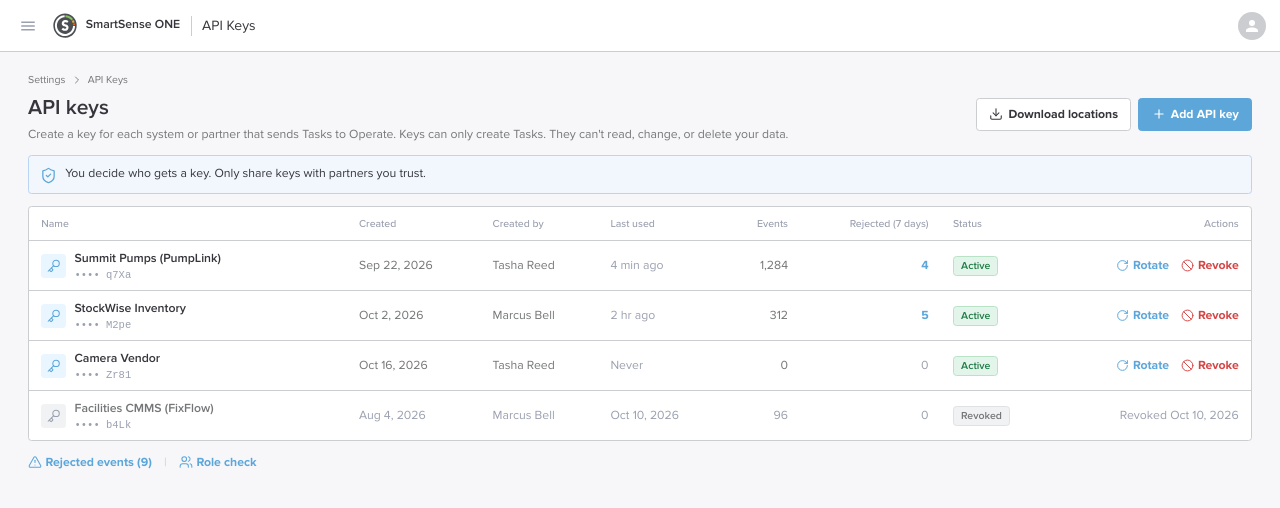
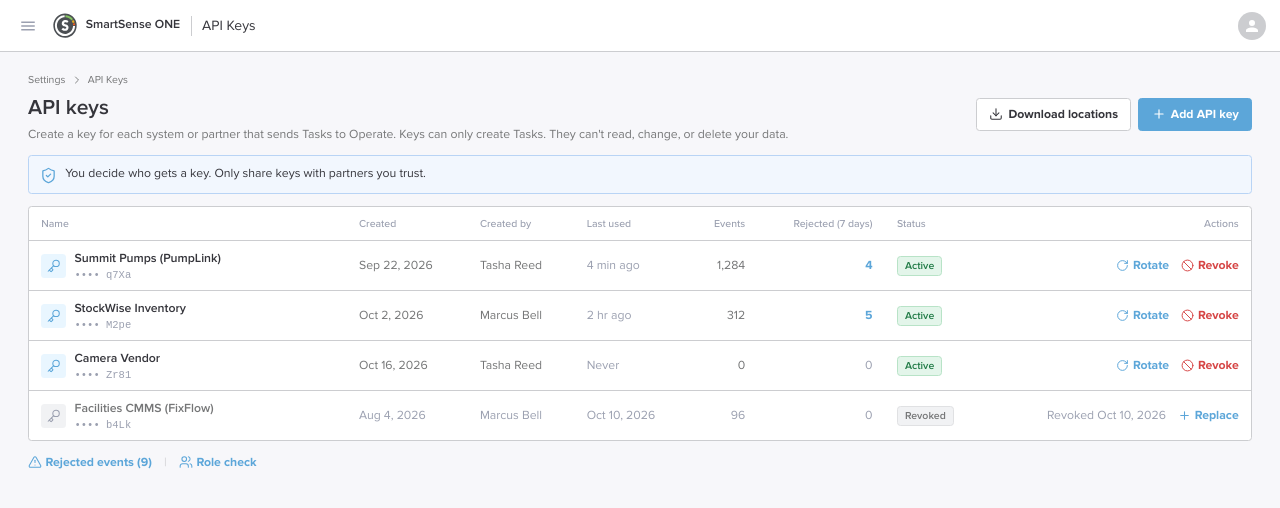
Before and after one commit to jdjensen17-hub/smartsense-prototypes, a React (Vite) app: page /#/admin/api-keys in a window 1280 px wide. Shown: the top 508 px of the page. Built offline with nearby package versions, Linux system fonts and the light colour scheme; what ag-grid-community would draw is missing.

Commit message:
Preview: reconnect a revoked partner with a replacement key.
Co-authored-by: jdjensen17-hub <jdjensen17-hub@users.noreply.github.com>

```diff
--- a/src/components/api-keys/AddKeyModal.tsx
+++ b/src/components/api-keys/AddKeyModal.tsx
@@ -1,5 +1,5 @@
 import { useState } from 'react';
-import { Key } from 'lucide-react';
+import { Info, Key } from 'lucide-react';
 import { NAME_MAX, apiKeys, partnerTag, type ApiKey } from '@/data/apiKeys';
 import { IconBadge, Modal } from './Modal';
 import { Button, Code, FieldError, FieldLabel, Help, KindChip, SourcePill } from './ui';
@@ -10,12 +10,15 @@ export function AddKeyModal({
   initialName = '',
   initialNotes = '',
   initialError = null,
+  replaces = null,
   onClose,
   onCreated,
 }: {
   initialName?: string;
   initialNotes?: string;
   initialError?: string | null;
+  /** Set when this key reconnects a partner whose key was revoked. */
+  replaces?: ApiKey | null;
   onClose: () => void;
   onCreated: (result: { key: ApiKey; token: string }) => void;
 }) {
@@ -37,14 +40,18 @@ export function AddKeyModal({
       setError('A key with this name already exists.');
       return;
     }
-    onCreated(apiKeys.create({ name: trimmed, notes }));
+    onCreated(apiKeys.create({ name: trimmed, notes, replacesKeyId: replaces?.id }));
   }
 
   return (
     <Modal
       icon={<IconBadge tone="info"><Key size={18} strokeWidth={1.8} /></IconBadge>}
-      title="Add API key"
-      subtitle="Name it after the partner or system that will use it."
+      title={replaces ? 'Create replacement key' : 'Add API key'}
+      subtitle={
+        replaces
+          ? `Reconnect ${replaces.name} with a new key. The revoked key keeps its own history.`
+          : 'Name it after the partner or system that will use it.'
+      }
       onClose={onClose}
       footer={
         <>
@@ -53,6 +60,14 @@ export function AddKeyModal({
         </>
       }
     >
+      {replaces && (
+        <p className="mb-3.5 flex items-start gap-1.5 rounded px-2.5 py-2 text-xs" style={{ backgroundColor: '#F2F7FE', border: '1px solid #B9D4F5' }}>
+          <Info size={13} strokeWidth={1.8} className="mt-0.5 flex-shrink-0" color={C.primary} />
+          <span>
+            Replaces <b>{replaces.name}</b>, revoked {replaces.revokedOn}. Send the new key to the partner so they can reconnect.
+          </span>
+        </p>
+      )}
       <div className="mb-3.5">
         <FieldLabel htmlFor="api-key-name" counter={`${name.length}/${NAME_MAX}`}>
           Key name <span style={{ color: C.danger }}>*</span>
--- a/src/data/apiKeys.ts
+++ b/src/data/apiKeys.ts
@@ -24,6 +24,10 @@ export type ApiKey = {
   oldKeyCalls?: { last: string | null; count: number; last4: string };
   revokedOn?: string;
   revokedBy?: string;
+  /** The revoked key this one was created to replace. */
+  replacesKeyId?: string;
+  /** The key created to replace this revoked one. */
+  replacedByKeyId?: string;
 };
 
 export type KeyEvent = {
@@ -376,11 +380,12 @@ export const apiKeys = {
     if (state.viewAs === viewAs) return;
     replace({ ...state, viewAs });
   },
+  /** Only active keys hold a name. A revoked key's name is free to reuse for its replacement. */
   nameTaken(name: string) {
     const normalized = name.trim().toLowerCase();
-    return state.keys.some((key) => key.name.trim().toLowerCase() === normalized);
+    return state.keys.some((key) => key.status === 'active' && key.name.trim().toLowerCase() === normalized);
   },
-  create({ name, notes }: { name: string; notes: string }) {
+  create({ name, notes, replacesKeyId }: { name: string; notes: string; replacesKeyId?: string }) {
     const token = makeToken(name);
     const trimmed = name.trim();
     let id = slug(trimmed) || `key-${state.keys.length}`;
@@ -395,8 +400,13 @@ export const apiKeys = {
       events: 0,
       last4: token.slice(-4),
       notes: notes.trim(),
+      ...(replacesKeyId ? { replacesKeyId } : {}),
     };
-    replace({ ...state, keys: [key, ...state.keys], events: { ...state.events, [id]: [] } });
+    replace({
+      ...state,
+      keys: [key, ...state.keys].map((item) => (item.id === replacesKeyId ? { ...item, replacedByKeyId: id } : item)),
+      events: { ...state.events, [id]: [] },
+    });
     return { key, token };
   },
   /** For the ?modal=token deep link: creating the sample key twice must hand back the same token. */
--- a/src/pages/user-management/ApiKeyDetailPage.tsx
+++ b/src/pages/user-management/ApiKeyDetailPage.tsx
@@ -2,7 +2,8 @@
 
 import { useState, type ReactNode } from 'react';
 import { Link, useNavigate, useParams, useSearchParams } from 'react-router-dom';
-import { Ban, Download, Lock, Pencil, RotateCw, Send, TriangleAlert } from 'lucide-react';
+import { Ban, Download, Lock, Pencil, Plus, RotateCw, Send, TriangleAlert } from 'lucide-react';
+import { AddKeyModal } from '@/components/api-keys/AddKeyModal';
 import { CopyKeyModal } from '@/components/api-keys/CopyKeyModal';
 import { LocationsModal } from '@/components/api-keys/LocationsModal';
 import { ConfirmDialog } from '@/components/api-keys/Modal';
@@ -31,7 +32,8 @@ type Dialog =
   | { type: 'locations' }
   | { type: 'rotate' }
   | { type: 'revoke' }
-  | { type: 'token'; token: string; oldLast4: string };
+  | { type: 'replace' }
+  | { type: 'token'; keyId: string; keyName: string; token: string; rotated: boolean; oldLast4?: string };
 
 /** A query change is a new entry point, so the screen starts over from the URL. */
 export default function ApiKeyDetailPage() {
@@ -40,7 +42,7 @@ export default function ApiKeyDetailPage() {
   return <ApiKeyDetailScreen key={`${keyId}?${params.toString()}`} />;
 }
 
-/** Deep links from the reference mock: ?modal=rotate | revoke | token&rotated=1 */
+/** Deep links from the reference mock: ?modal=rotate | revoke | replace | token&rotated=1 */
 function dialogFromParams(params: URLSearchParams, keyId: string): Dialog | null {
   switch (params.get('modal')) {
     case 'locations':
@@ -49,9 +51,12 @@ function dialogFromParams(params: URLSearchParams, keyId: string): Dialog | null
       return { type: 'rotate' };
     case 'revoke':
       return { type: 'revoke' };
+    case 'replace':
+      return { type: 'replace' };
     case 'token': {
+      const key = apiKeys.get(keyId);
       const rotated = apiKeys.rotateOnce(keyId);
-      return { type: 'token', token: rotated.token, oldLast4: rotated.oldLast4 };
+      return { type: 'token', keyId, keyName: key?.name ?? '', token: rotated.token, rotated: true, oldLast4: rotated.oldLast4 };
     }
     default:
       return null;
@@ -88,10 +93,22 @@ function ApiKeyDetailScreen() {
   const events = state.events[apiKey.id] ?? [];
   const rejected = rejectedFor(state, apiKey.id).length;
   const oldCalls = apiKey.oldKeyCalls;
+  // Two keys can share a name once the first is revoked, so each one says which is which.
+  const replaced = state.keys.find((key) => key.id === apiKey.replacesKeyId) ?? null;
+  const replacement = state.keys.find((key) => key.id === apiKey.replacedByKeyId) ?? null;
 
   function rotate() {
     const result = apiKeys.rotate(keyId);
-    setDialog({ type: 'token', token: result.token, oldLast4: result.oldLast4 });
+    setDialog({ type: 'token', keyId, keyName: apiKey?.name ?? '', token: result.token, rotated: true, oldLast4: result.oldLast4 });
+  }
+
+  function finishToken(current: Extract<Dialog, { type: 'token' }>) {
+    setDialog(null);
+    if (current.rotated) {
+      showToast('New key issued. The old key no longer works.');
+      return;
+    }
+    navigate(`/admin/api-keys/${current.keyId}/test`);
   }
 
   function revoke() {
@@ -111,15 +128,26 @@ function ApiKeyDetailScreen() {
       <Crumbs items={[{ label: 'Settings' }, { label: 'API Keys', to: '/admin/api-keys' }, { label: apiKey.name }]} />
       <PageHead
         title={apiKey.name}
-        badge={active ? <Pill tone="active">Active</Pill> : <Pill tone="revoked">Revoked</Pill>}
+        badge={
+          <>
+            {active ? <Pill tone="active">Active</Pill> : <Pill tone="revoked">Revoked</Pill>}
+            {replaced && <Pill tone="info">Replaces a revoked key</Pill>}
+          </>
+        }
         subtitle={`${active ? 'Active' : 'Revoked'} · Created ${apiKey.created} by ${apiKey.createdBy}`}
         actions={
-          active && canManage ? (
-            <>
-              <Button icon={<Send size={14} strokeWidth={1.8} />} onClick={() => navigate(`/admin/api-keys/${apiKey.id}/test`)}>Send test event</Button>
-              <Button icon={<RotateCw size={14} strokeWidth={1.8} />} onClick={() => setDialog({ type: 'rotate' })}>Rotate key</Button>
-              <Button variant="danger-outline" icon={<Ban size={14} strokeWidth={1.8} />} onClick={() => setDialog({ type: 'revoke' })}>Revoke key</Button>
-            </>
+          canManage ? (
+            active ? (
+              <>
+                <Button icon={<Send size={14} strokeWidth={1.8} />} onClick={() => navigate(`/admin/api-keys/${apiKey.id}/test`)}>Send test event</Button>
+                <Button icon={<RotateCw size={14} strokeWidth={1.8} />} onClick={() => setDialog({ type: 'rotate' })}>Rotate key</Button>
+                <Button variant="danger-outline" icon={<Ban size={14} strokeWidth={1.8} />} onClick={() => setDialog({ type: 'revoke' })}>Revoke key</Button>
+              </>
+            ) : (
+              <Button variant="primary" icon={<Plus size={14} strokeWidth={2} />} onClick={() => setDialog({ type: 'replace' })}>
+                Create replacement key
+              </Button>
+            )
           ) : undefined
         }
       />
@@ -129,7 +157,19 @@ function ApiKeyDetailScreen() {
         {!active && (
           <Banner tone="gray" icon={<Lock size={17} strokeWidth={1.8} color={C.text2} />}>
             <b>Revoked {apiKey.revokedOn} by {apiKey.revokedBy}.</b> History is read-only. Tasks this key already created stay on To-Dos until completed.
+            {replacement && (
+              <>
+                {' '}Replaced by{' '}
+                <Link to={`/admin/api-keys/${replacement.id}`} style={{ color: C.primary }}>{replacement.name}</Link>, created {replacement.created}.
+              </>
+            )}
           </Banner>
+        )}
+        {replaced && (
+          <p className="text-sm" style={{ color: C.text2 }}>
+            Replaces{' '}
+            <Link to={`/admin/api-keys/${replaced.id}`} style={{ color: C.primary }}>{replaced.name}</Link>, revoked {replaced.revokedOn}. That key keeps its own history.
+          </p>
         )}
 
         <Panel>
@@ -267,13 +307,22 @@ function ApiKeyDetailScreen() {
           onCancel={() => setDialog(null)}
         />
       )}
+      {dialog?.type === 'replace' && (
+        <AddKeyModal
+          initialName={apiKey.name}
+          initialNotes={apiKey.notes}
+          replaces={apiKey}
+          onClose={() => setDialog(null)}
+          onCreated={({ key, token }) => setDialog({ type: 'token', keyId: key.id, keyName: key.name, token, rotated: false })}
+        />
+      )}
       {dialog?.type === 'token' && (
         <CopyKeyModal
-          keyName={apiKey.name}
+          keyName={dialog.keyName}
           token={dialog.token}
-          rotated
+          rotated={dialog.rotated}
           oldLast4={dialog.oldLast4}
-          onDone={() => { setDialog(null); showToast('New key issued. The old key no longer works.'); }}
+          onDone={() => finishToken(dialog)}
         />
       )}
       <ToastHost />
--- a/src/pages/user-management/ApiKeysPage.tsx
+++ b/src/pages/user-management/ApiKeysPage.tsx
@@ -28,7 +28,7 @@ import { ORG, allRejected, apiKeys, rejectedFor, useApiKeys, type ApiKey } from
 
 type Dialog =
   | { type: 'locations' }
-  | { type: 'add'; name: string; notes: string; error: string | null }
+  | { type: 'add'; name: string; notes: string; error: string | null; replacesKeyId?: string }
   | { type: 'token'; keyId: string; keyName: string; token: string; rotated: boolean; oldLast4?: string }
   | { type: 'rotate'; keyId: string }
   | { type: 'revoke'; keyId: string };
@@ -177,6 +177,7 @@ function ApiKeysScreen() {
                     onOpen={() => navigate(`/admin/api-keys/${apiKey.id}`)}
                     onRotate={() => setDialog({ type: 'rotate', keyId: apiKey.id })}
                     onRevoke={() => setDialog({ type: 'revoke', keyId: apiKey.id })}
+                    onReplace={() => setDialog({ type: 'add', name: apiKey.name, notes: apiKey.notes, error: null, replacesKeyId: apiKey.id })}
                     onRejected={() => navigate(`/admin/api-keys/rejected?key=${apiKey.id}`)}
                   />
                 ))}
@@ -204,6 +205,7 @@ function ApiKeysScreen() {
           initialName={dialog.name}
           initialNotes={dialog.notes}
           initialError={dialog.error}
+          replaces={dialog.replacesKeyId ? apiKeys.get(dialog.replacesKeyId) : null}
           onClose={() => setDialog(null)}
           onCreated={({ key, token }) => setDialog({ type: 'token', keyId: key.id, keyName: key.name, token, rotated: false })}
         />
@@ -252,6 +254,7 @@ function KeyRow({
   onOpen,
   onRotate,
   onRevoke,
+  onReplace,
   onRejected,
 }: {
   apiKey: ApiKey;
@@ -260,6 +263,7 @@ function KeyRow({
   onOpen: () => void;
   onRotate: () => void;
   onRevoke: () => void;
+  onReplace: () => void;
   onRejected: () => void;
 }) {
   const revoked = apiKey.status === 'revoked';
@@ -307,7 +311,10 @@ function KeyRow({
       {canManage && (
         <td className="px-3.5 py-2.5 text-right" style={{ whiteSpace: 'nowrap' }}>
           {revoked ? (
-            <span style={{ color: C.text3 }}>Revoked {apiKey.revokedOn}</span>
+            <span className="flex items-center justify-end gap-3.5">
+              <span style={{ color: C.text3 }}>Revoked {apiKey.revokedOn}</span>
+              <LinkButton icon={<Plus size={13} strokeWidth={2} />} onClick={(e) => { e.stopPropagation(); onReplace(); }}>Replace</LinkButton>
+            </span>
           ) : (
             <span className="flex justify-end gap-3.5">
               <LinkButton icon={<RotateCw size={13} strokeWidth={1.8} />} onClick={(e) => { e.stopPropagation(); onRotate(); }}>Rotate</LinkButton>
```
Also changed, not shown: 1 other file (tests, documents, lock files or other folders).
